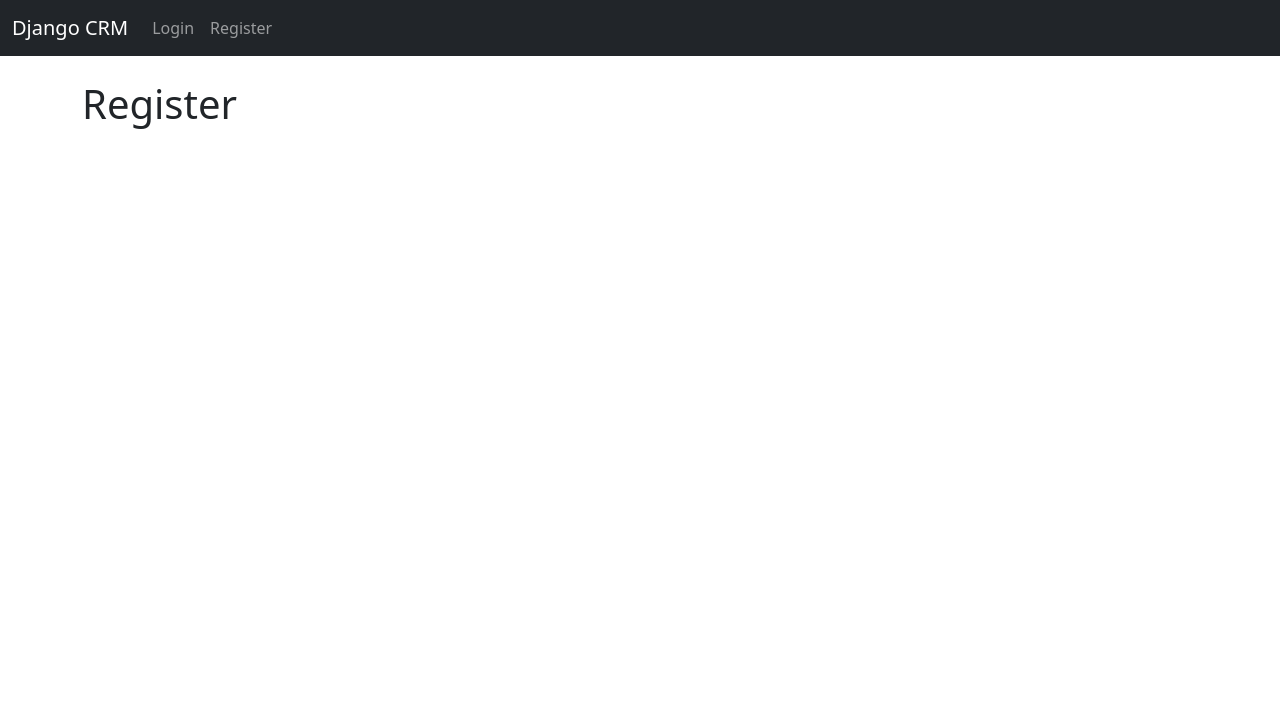
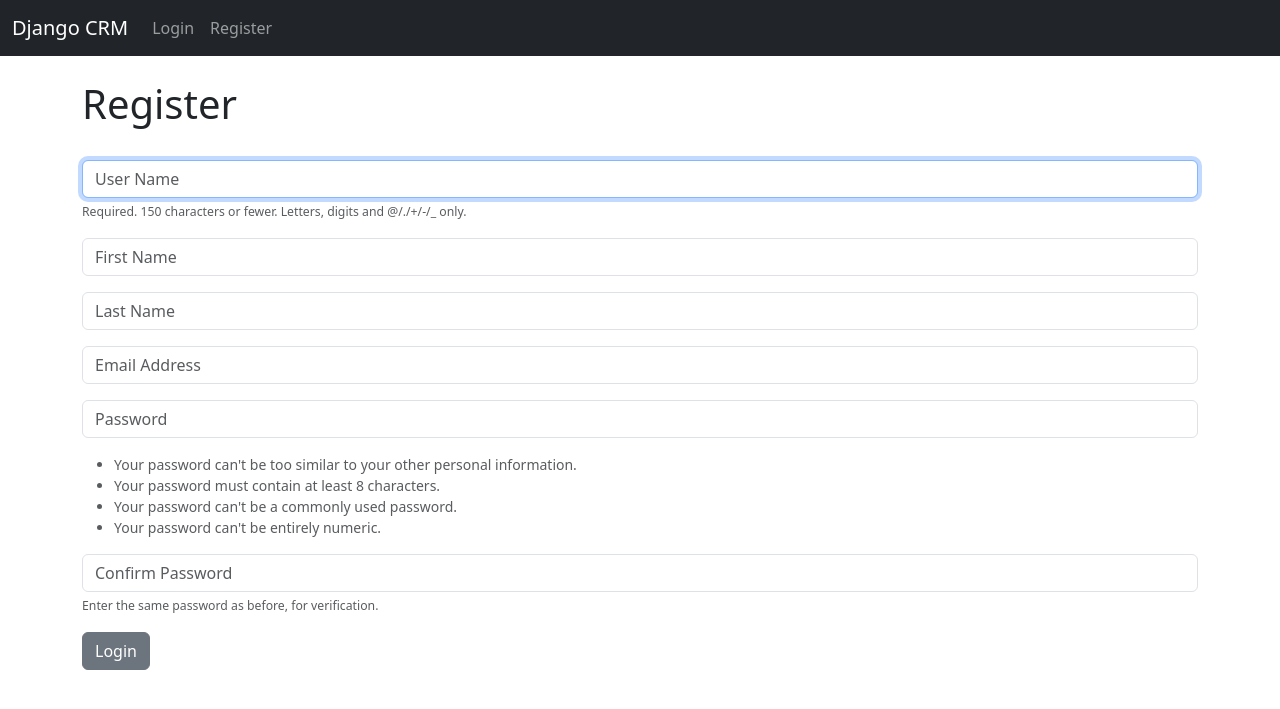
Before and after one commit to Annish1234/Django-crud, a Django app: page /register/ in a window 1280 px wide. Shown: the top 709 px of the page. Run offline with Django 4.2, Linux system fonts and the light colour scheme.

Commit message:
'registrationcompleted'

```diff
--- a/website/forms.py
+++ b/website/forms.py
@@ -9,22 +9,21 @@ class SignUpForm(UserCreationForm):
 
     class Meta:
         model = User
-        fields = ('username','first_name','last_name','email','password_1','password_2')
+        fields = ('username','first_name','last_name','email','password1','password2')
 
     def __init__(self, *args, **kwargs):
-		super(SignUpForm, self).__init__(*args, **kwargs)
+        super(SignUpForm, self).__init__(*args, **kwargs)
+        self.fields['username'].widget.attrs['class'] = 'form-control'
+        self.fields['username'].widget.attrs['placeholder'] = 'User Name'
+        self.fields['username'].label = ''
+        self.fields['username'].help_text = '<span class="form-text text-muted"><small>Required. 150 characters or fewer. Letters, digits and @/./+/-/_ only.</small></span>'
 
-		self.fields['username'].widget.attrs['class'] = 'form-control'
-		self.fields['username'].widget.attrs['placeholder'] = 'User Name'
-		self.fields['username'].label = ''
-		self.fields['username'].help_text = '<span class="form-text text-muted"><small>Required. 150 characters or fewer. Letters, digits and @/./+/-/_ only.</small></span>'
+        self.fields['password1'].widget.attrs['class'] = 'form-control'
+        self.fields['password1'].widget.attrs['placeholder'] = 'Password'
+        self.fields['password1'].label = ''
+        self.fields['password1'].help_text = '<ul class="form-text text-muted small"><li>Your password can\'t be too similar to your other personal information.</li><li>Your password must contain at least 8 characters.</li><li>Your password can\'t be a commonly used password.</li><li>Your password can\'t be entirely numeric.</li></ul>'
 
-		self.fields['password1'].widget.attrs['class'] = 'form-control'
-		self.fields['password1'].widget.attrs['placeholder'] = 'Password'
-		self.fields['password1'].label = ''
-		self.fields['password1'].help_text = '<ul class="form-text text-muted small"><li>Your password can\'t be too similar to your other personal information.</li><li>Your password must contain at least 8 characters.</li><li>Your password can\'t be a commonly used password.</li><li>Your password can\'t be entirely numeric.</li></ul>'
-
-		self.fields['password2'].widget.attrs['class'] = 'form-control'
-		self.fields['password2'].widget.attrs['placeholder'] = 'Confirm Password'
-		self.fields['password2'].label = ''
-		self.fields['password2'].help_text = '<span class="form-text text-muted"><small>Enter the same password as before, for verification.</small></span>'
+        self.fields['password2'].widget.attrs['class'] = 'form-control'
+        self.fields['password2'].widget.attrs['placeholder'] = 'Confirm Password'
+        self.fields['password2'].label = ''
+        self.fields['password2'].help_text = '<span class="form-text text-muted"><small>Enter the same password as before, for verification.</small></span>'
--- a/website/templates/home.html
+++ b/website/templates/home.html
@@ -10,7 +10,6 @@
     <h1>Login</h1>
     <form method="POST" action="{% url 'home' %}">
         {% csrf_token %}
-        <form>
             <div class="mb-3">
               <input type="text" class="form-control" name="username", placeholder="Username" required>
             </div>
@@ -18,7 +17,7 @@
               <input type="password" class="form-control" name ="password" placeholder="Password" required>
             </div>
             <button type="submit" class="btn btn-secondary">Login</button>
-          </form>
+
     </form>
    </div>
 
--- a/website/templates/register.html
+++ b/website/templates/register.html
@@ -3,5 +3,30 @@
 {% block content %}
 
 <h1>Register</h1>
+<br />
+
+<form method="POST" action="">
+  {% csrf_token %}
+  {% if form.errors %}
+
+  <div class="alert alert-warning alert-dismissible fade show" role="alert">
+    Your form has errors
+     {%for field in form%}
+    {% if field.errors %}
+    {{field.errors}}
+    {%endif%}
+    {%endfor%}
+    <button
+      type="button"
+      class="btn-close"
+      data-bs-dismiss="alert"
+      aria-label="Close"
+    ></button>
+  </div>
+
+  {% endif %}
+  {{form.as_p}}
+  <button type="Register" class="btn btn-secondary">Login</button>
+</form>
 
 {%endblock%}
--- a/website/views.py
+++ b/website/views.py
@@ -1,6 +1,7 @@
 from django.shortcuts import render, redirect
 from django.contrib.auth import authenticate, login, logout
 from django.contrib import messages
+from .forms import SignUpForm
 
 
 def home(request):
@@ -38,4 +39,19 @@ def logout_user(request):
 
 
 def register_user(request):
-    return render(request,'register.html',{})
+    if request.method == "POST":
+        form = SignUpForm(request.POST)
+        if form.is_valid():
+            form.save()
+            # authenticate and login
+            username = form.cleaned_data['username']
+            password = form.cleaned_data['password1']
+            user = authenticate(username = username,password = password)
+            login(request,user)
+            messages.success(request,"You have successfully registered")
+            return redirect('home')
+    else:
+        form = SignUpForm()
+        return render(request,'register.html', {'form':form} )
+
+    return render(request,'register.html', {'form':form} )
```
